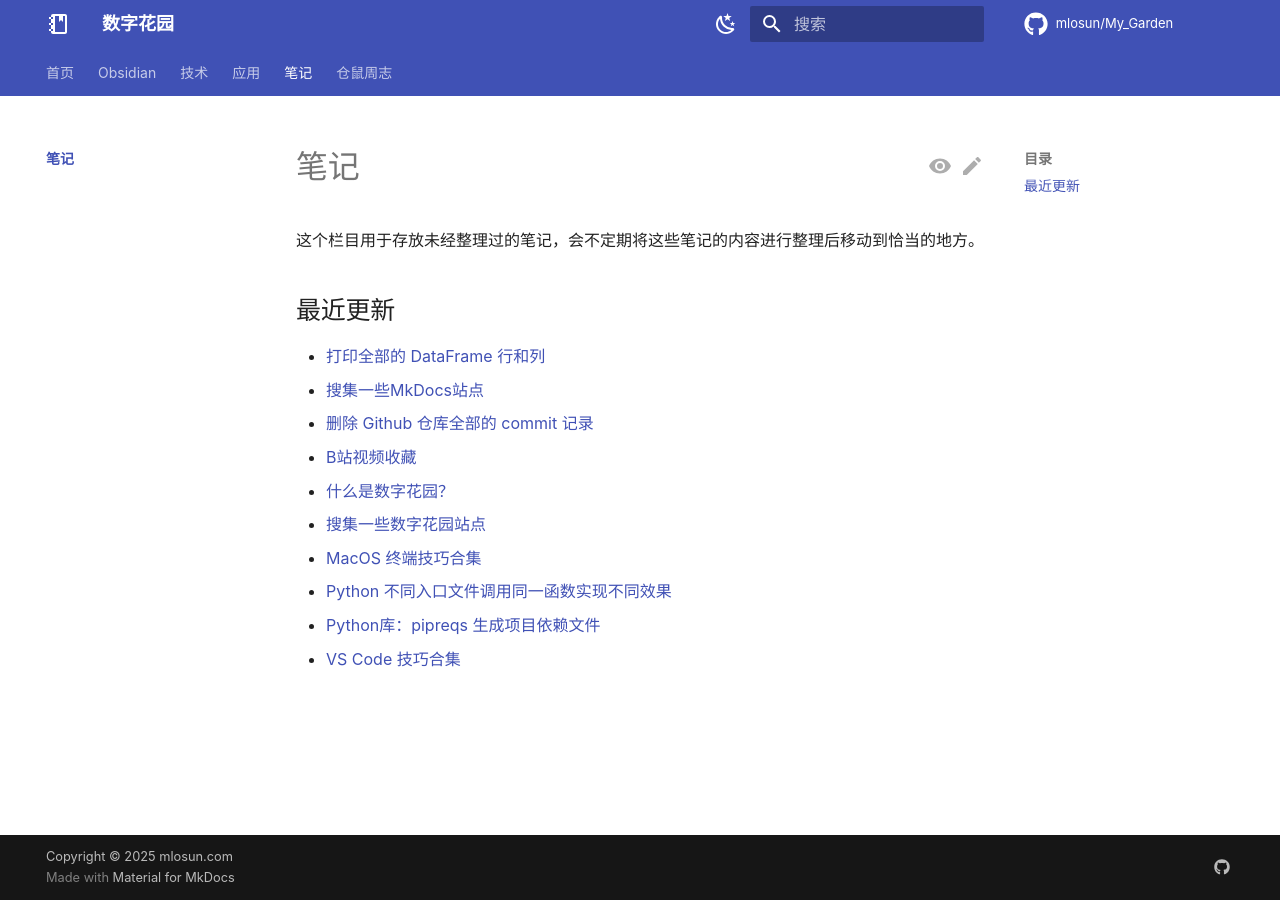
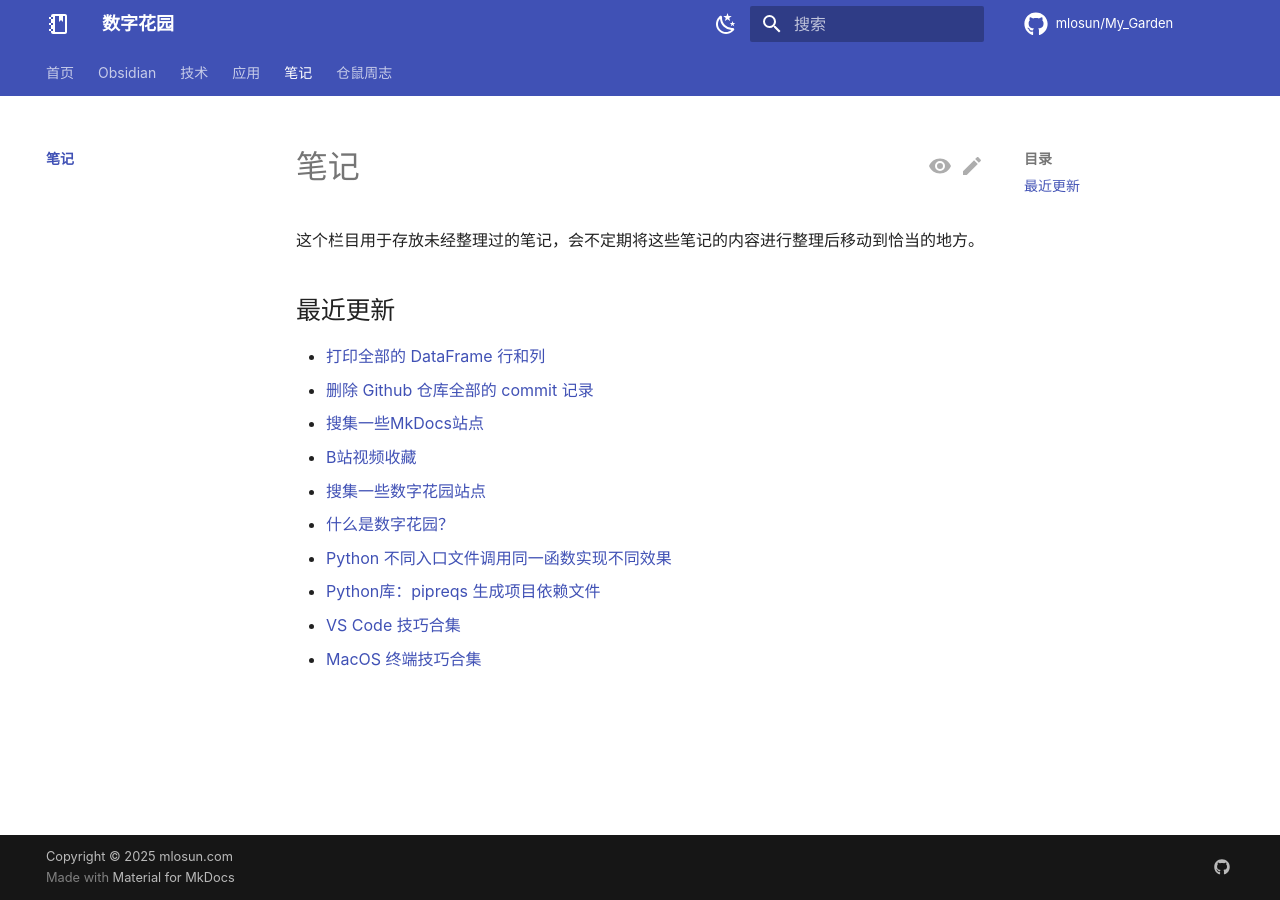
Before and after one commit to mlosun/My_Garden, an MkDocs documentation site: the page built from docs/notes/index.md, in a window 1280 px wide. Built offline with MkDocs 1.6.1 and Material for MkDocs 9.7.7, drawn with Linux system fonts in a browser that asks for light colours; comment, search, counter and statistics services are not loaded.

```diff
--- a/docs/notes/index.md
+++ b/docs/notes/index.md
@@ -10,12 +10,12 @@ title: 笔记
 ## 最近更新
 
 - [打印全部的 DataFrame 行和列](./%E6%89%93%E5%8D%B0%E5%85%A8%E9%83%A8%E7%9A%84%20DataFrame%20%E8%A1%8C%E5%92%8C%E5%88%97.md)
+- [删除 Github 仓库全部的 commit 记录](./%E5%88%A0%E9%99%A4%20Github%20%E4%BB%93%E5%BA%93%E5%85%A8%E9%83%A8%E7%9A%84%20commit%20%E8%AE%B0%E5%BD%95.md)
 - [搜集一些MkDocs站点](./%E6%90%9C%E9%9B%86%E4%B8%80%E4%BA%9BMkDocs%E7%AB%99%E7%82%B9.md)
-- [删除 Github 仓库全部的 commit 记录](./%E5%88%A0%E9%99%A4%20Github%20%E4%BB%93%E5%BA%93%E5%85%A8%E9%83%A8%E7%9A%84%20commit%20%E8%AE%B0%E5%BD%95.md)
 - [B站视频收藏](./B%E7%AB%99%E8%A7%86%E9%A2%91%E6%94%B6%E8%97%8F.md)
+- [搜集一些数字花园站点](./%E6%90%9C%E9%9B%86%E4%B8%80%E4%BA%9B%E6%95%B0%E5%AD%97%E8%8A%B1%E5%9B%AD%E7%AB%99%E7%82%B9.md)
 - [什么是数字花园？](./%E4%BB%80%E4%B9%88%E6%98%AF%E6%95%B0%E5%AD%97%E8%8A%B1%E5%9B%AD%EF%BC%9F.md)
-- [搜集一些数字花园站点](./%E6%90%9C%E9%9B%86%E4%B8%80%E4%BA%9B%E6%95%B0%E5%AD%97%E8%8A%B1%E5%9B%AD%E7%AB%99%E7%82%B9.md)
-- [MacOS 终端技巧合集](./MacOS%20%E7%BB%88%E7%AB%AF%E6%8A%80%E5%B7%A7%E5%90%88%E9%9B%86.md)
 - [Python 不同入口文件调用同一函数实现不同效果](./Python%20%E4%B8%8D%E5%90%8C%E5%85%A5%E5%8F%A3%E6%96%87%E4%BB%B6%E8%B0%83%E7%94%A8%E5%90%8C%E4%B8%80%E5%87%BD%E6%95%B0%E5%AE%9E%E7%8E%B0%E4%B8%8D%E5%90%8C%E6%95%88%E6%9E%9C.md)
 - [Python库：pipreqs 生成项目依赖文件](./Python%E5%BA%93%EF%BC%9Apipreqs%20%E7%94%9F%E6%88%90%E9%A1%B9%E7%9B%AE%E4%BE%9D%E8%B5%96%E6%96%87%E4%BB%B6.md)
 - [VS Code 技巧合集](./VS%20Code%20%E6%8A%80%E5%B7%A7%E5%90%88%E9%9B%86.md)
+- [MacOS 终端技巧合集](./MacOS%20%E7%BB%88%E7%AB%AF%E6%8A%80%E5%B7%A7%E5%90%88%E9%9B%86.md)
```
